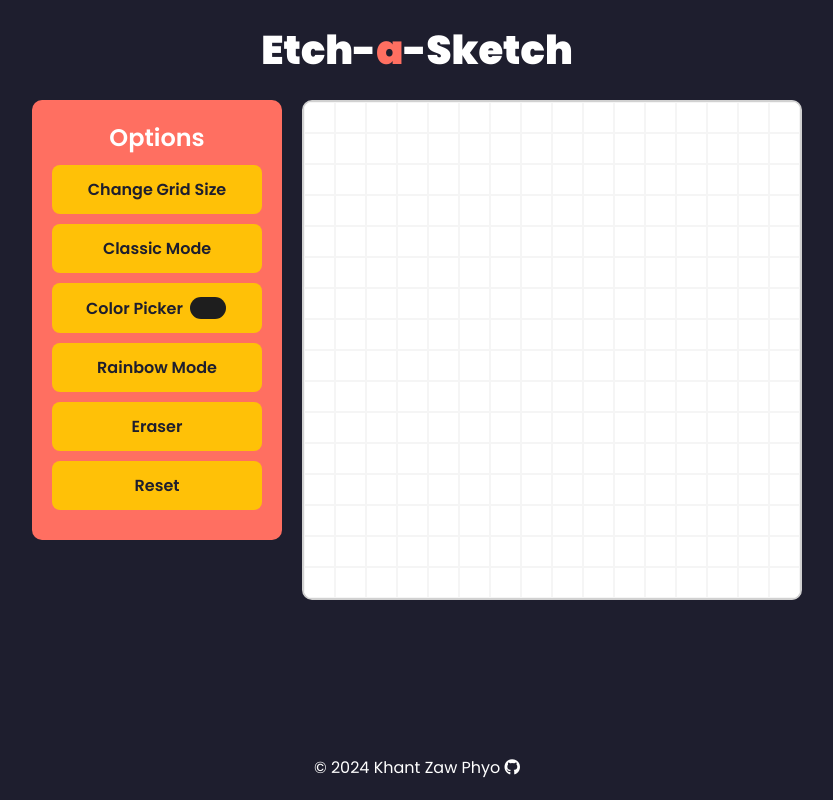
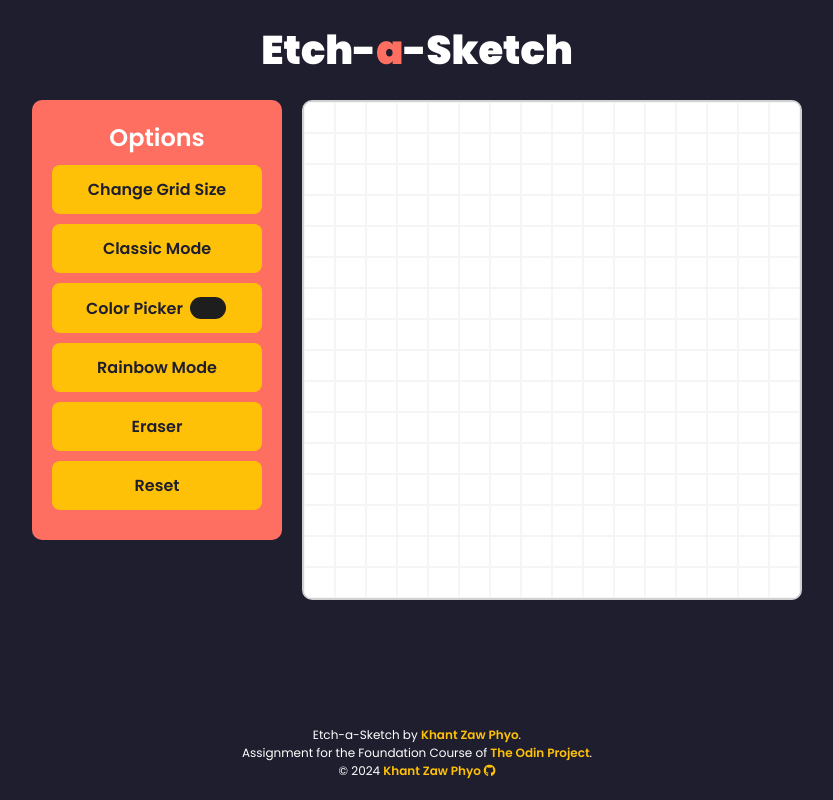
Before and after one commit to khantzawphyo/etch_a_sketch, a plain HTML site: page index.html in a window 1280 px wide. Shown: the whole page, without its empty margins (223-1056 px from the left). Drawn offline with Linux system fonts and the light colour scheme.

Commit message:
Minor changes

```diff
--- a/css/style.css
+++ b/css/style.css
@@ -79,12 +79,6 @@ main {
     align-items: flex-start;
     justify-content: center;
     gap: 20px;
-}
-
-/* a */
-a {
-    text-decoration: none;
-    color: inherit;
 }
 
 /* side menu */
@@ -217,17 +211,15 @@ a {
 footer {
     margin-top: 20px;
     text-align: center;
-    font-size: 1rem;
+    font-size: .75rem;
 }
 
-.name:hover {
-    text-decoration: underline var(--primary-text-color) 1px;
+footer a {
+    text-decoration: none;
+    font-weight: 600;
+    color: var(--accent-color);
 }
 
-.fa-github {
-    transition: transform 0.3s ease-in-out;
+footer a:hover {
+    text-decoration: underline var(--accent-color) 1px;
 }
-
-.fa-github:hover {
-    transform: rotate(360deg) scale(1.5);
-}
--- a/index.html
+++ b/index.html
@@ -44,10 +44,12 @@
     </main>
 
     <footer>
+        <p>Etch-a-Sketch by <a href="https://github.com/khantzawphyo/" target="_blank">Khant Zaw Phyo</a>. <br/>
+            Assignment for the Foundation Course of <a href="https://www.theodinproject.com/" target="_blank">The Odin Project</a>.</p>
         <p>&copy;
             <script>document.write(new Date().getFullYear());</script>
             <a href="https://github.com/khantzawphyo" aria-label="GitHub profile">
-                <span class="name">Khant Zaw Phyo</span>
+                Khant Zaw Phyo
                 <i class="fa-brands fa-github"></i>
             </a>
         </p>
```
